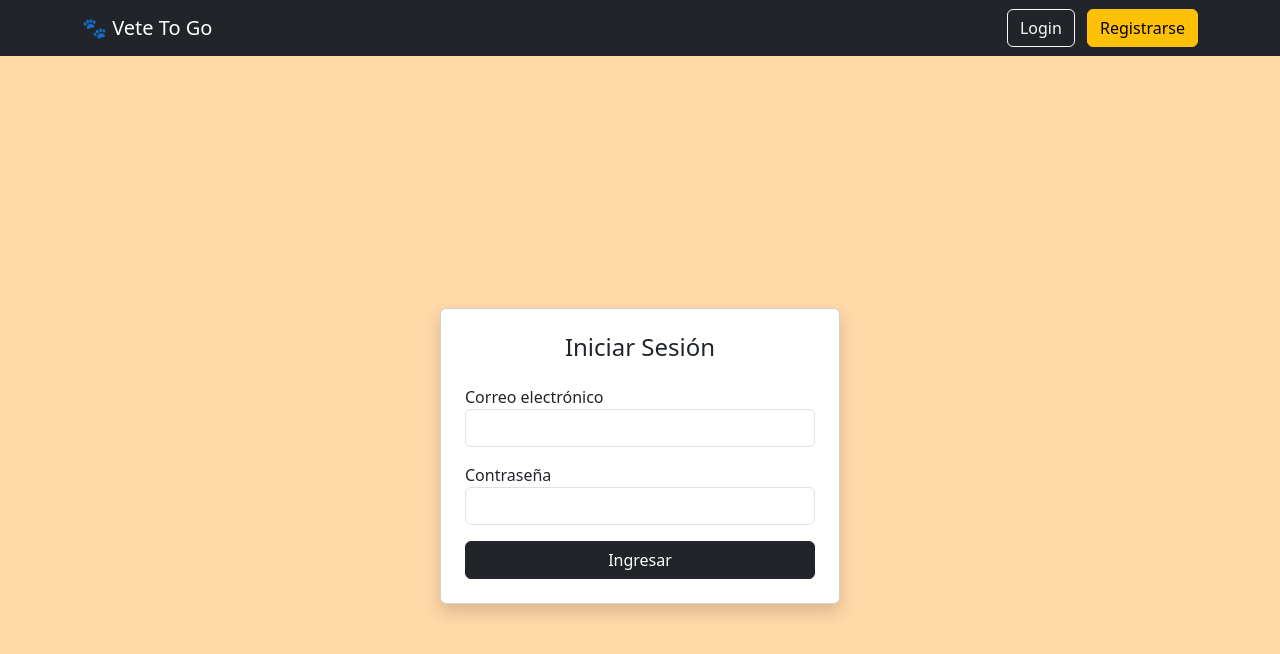
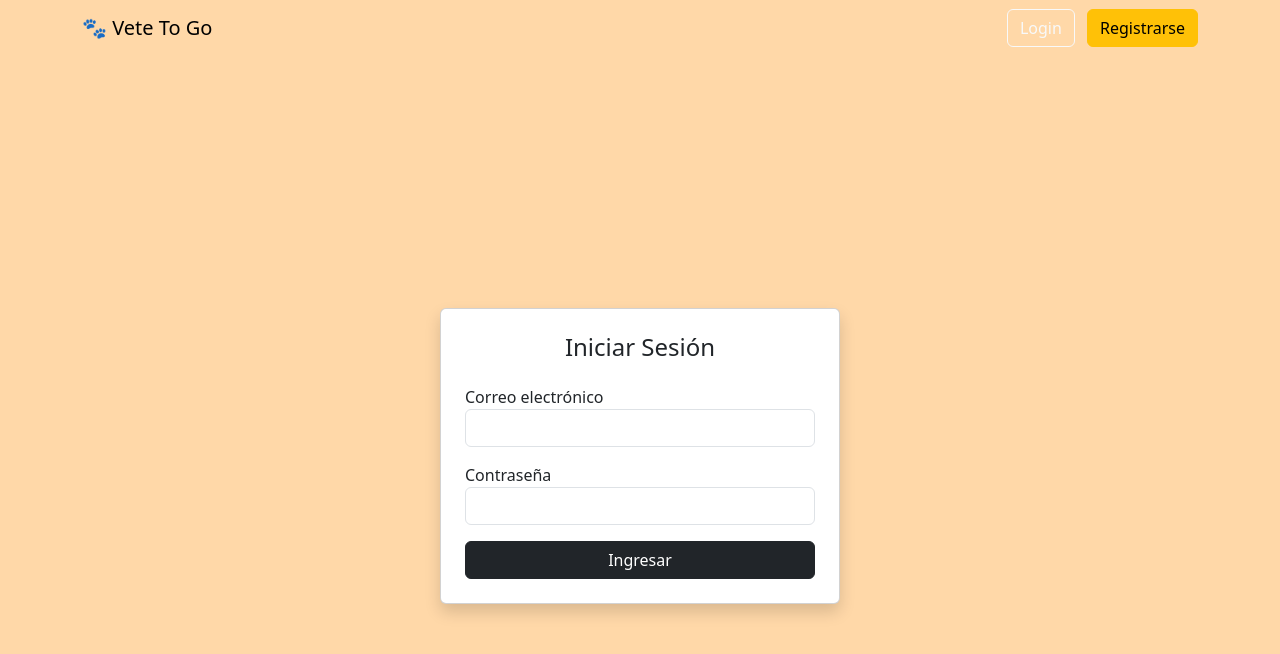
Before and after one commit to dachabeicr/La_Vete_To_Go, a plain HTML site: page index.html in a window 1280 px wide. Drawn offline with nearby package versions, Linux system fonts and the light colour scheme.

Commit message:
updated de navigation bar color

```diff
--- a/index.html
+++ b/index.html
@@ -16,7 +16,7 @@
 <body>
 
 <!-- NAVBAR -->
-<nav class="navbar navbar-expand-lg navbar-dark bg-dark">
+<nav class="navbar navbar-expand-lg navbar-light">
   <div class="container">
     <a class="navbar-brand" href="index.html">🐾 Vete To Go</a>
     <div>
```
